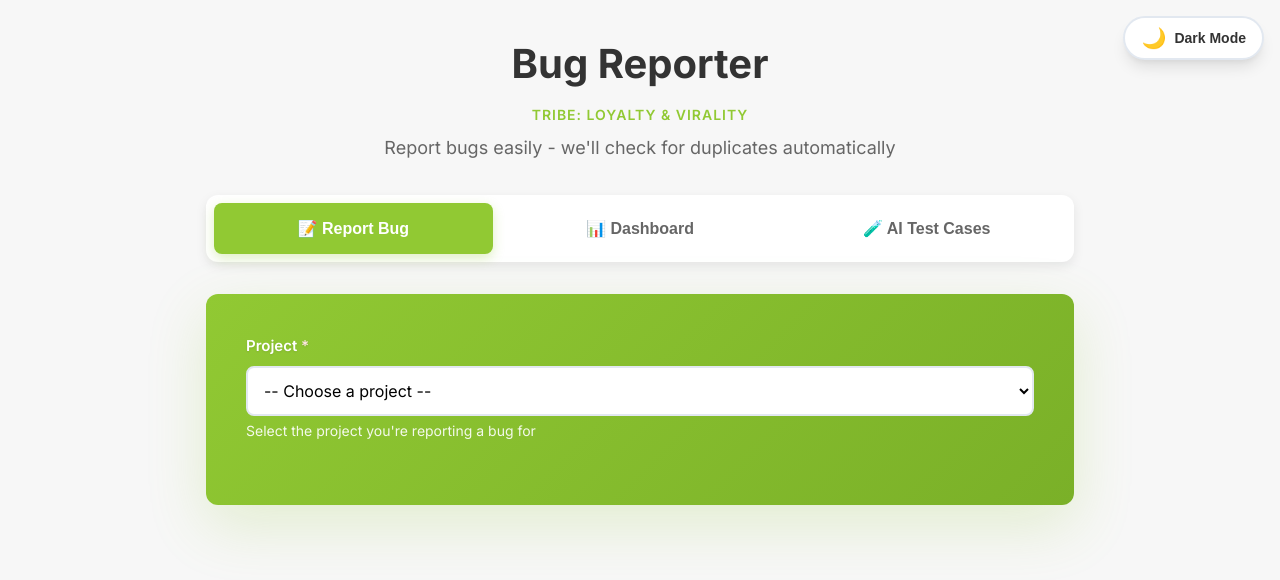
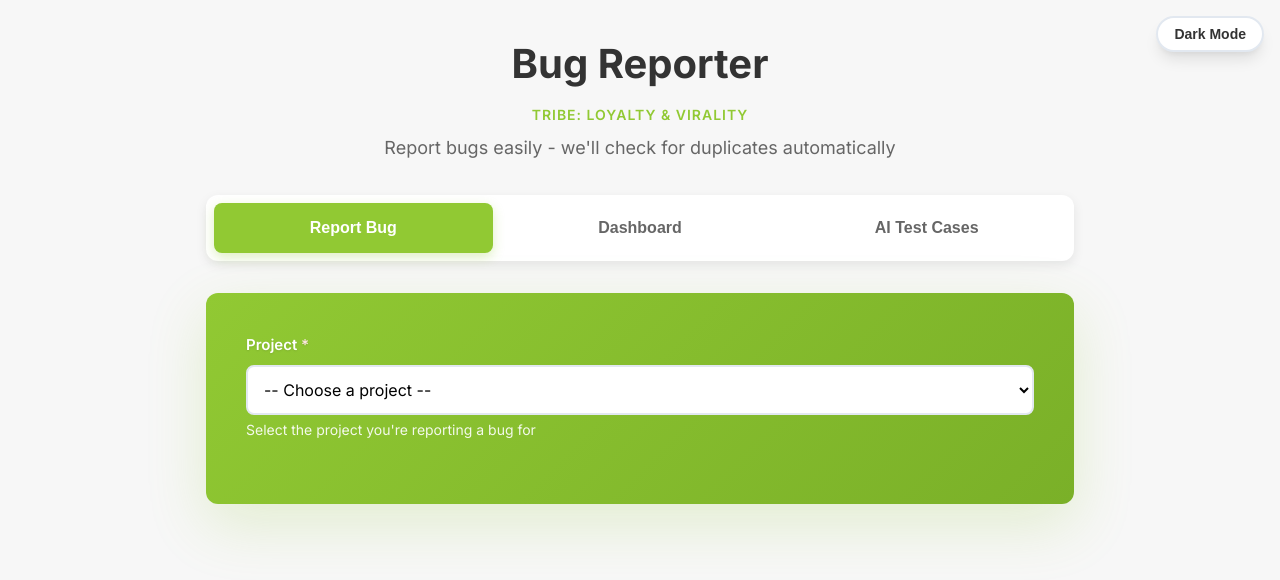
Before and after one commit to mde-hf/ai-bug-reporter, a Flask app: page / in a window 1280 px wide. Shown: the top 580 px of the page. Run offline with Flask 3, Linux system fonts and the light colour scheme; parts of the project's set-up code (start-up, migrations or seed data) failed here and were passed over.

Commit message:
ui: remove all icons/emojis for professional appearance
Removed all decorative icons and emojis from the UI to create
a cleaner, more professional look suitable for enterprise use.

Changes:
- HTML: Removed emojis from tabs, buttons, headings, and WIP screens
  * Tab buttons: Report Bug, Dashboard, AI Test Cases (no emojis)
  * Theme toggle: Text only (Dark Mode / Light Mode)
  * Bug creation button: "Create Bug Report" (was ✅)
  * Duplicate warnings: "Possible Duplicates" (was ⚠️)
  * WIP screens: Removed 🚧 icon

- JavaScript: Cleaned up dynamic content generation
  * Removed emojis from duplicate severity levels (🚨, ⚠️, ℹ️)
  * Dashboard stats: Text-only headers (was 📊, 🔴, 🟡, ✅, ⏱️)
  * Platform distribution: "Platform Distribution" (was 📱)
  * Trend charts: "Bug Creation Trend" (was 📈)
  * Priority matrix: "Priority × Status Matrix" (was 🎯)
  * Test case generation: "AI-Powered" (was 🧪, ✨, 💡)
  * Copy button: "Copied!" (was ✅)
  * Source badges: JIRA/Google Drive text only (was 🏆, 💼)
  * Theme toggle icon: Shows mode text only
  * File icons: Minimal (📄 for files, ▶ for video)
  * Result messages: "Success!" / "Error" (was ✅, ❌)

All tests pass. UI now has clean, professional appearance.

Made-with: Cursor

```diff
--- a/static/js/app.js
+++ b/static/js/app.js
@@ -147,17 +147,17 @@ function displayDuplicates(duplicates, warningMessage) {
     const isCollapsible = count > 1;
 
     if (duplicates[0].similarity >= 80) {
-        heading.innerHTML = `🚨 Very Similar Bugs Found! (${count})${isCollapsible ? ' <span class="toggle-icon">▼</span>' : ''}`;
+        heading.innerHTML = `Very Similar Bugs Found! (${count})${isCollapsible ? ' <span class="toggle-icon">▼</span>' : ''}`;
         intro.innerHTML = 'These bugs are very similar to yours. <strong>Please review them carefully before creating a new ticket:</strong>';
         duplicatesSection.style.backgroundColor = '#fee2e2';
         duplicatesSection.style.borderColor = '#ef4444';
     } else if (duplicates[0].similarity >= 60) {
-        heading.innerHTML = `⚠️ Similar Bugs Found (${count})${isCollapsible ? ' <span class="toggle-icon">▼</span>' : ''}`;
+        heading.innerHTML = `Similar Bugs Found (${count})${isCollapsible ? ' <span class="toggle-icon">▼</span>' : ''}`;
         intro.innerHTML = 'We found bugs that might be related to yours:';
         duplicatesSection.style.backgroundColor = '#fef3c7';
         duplicatesSection.style.borderColor = '#f59e0b';
     } else {
-        heading.innerHTML = `ℹ️ Possibly Related Bugs (${count})${isCollapsible ? ' <span class="toggle-icon">▼</span>' : ''}`;
+        heading.innerHTML = `Possibly Related Bugs (${count})${isCollapsible ? ' <span class="toggle-icon">▼</span>' : ''}`;
         intro.innerHTML = 'These bugs might be related (partial match):';
         duplicatesSection.style.backgroundColor = '#dbeafe';
         duplicatesSection.style.borderColor = '#3b82f6';
@@ -253,7 +253,7 @@ function toggleDuplicatesList() {
 function displayResult(success, message, jiraUrl = null) {
     resultSection.className = `result-section ${success ? 'success' : 'error'}`;
 
-    let content = `<h2>${success ? '✅ Success!' : '❌ Error'}</h2><p>${escapeHtml(message)}</p>`;
+    let content = `<h2>${success ? 'Success!' : 'Error'}</h2><p>${escapeHtml(message)}</p>`;
 
     if (success && jiraUrl) {
         content += `<a href="${jiraUrl}" target="_blank" class="jira-link">View in JIRA →</a>`;
@@ -417,12 +417,12 @@ function displayFilePreview() {
             playIcon.style.left = '50%';
             playIcon.style.transform = 'translate(-50%, -50%)';
             playIcon.style.fontSize = '2rem';
-            playIcon.innerHTML = '▶️';
+            playIcon.innerHTML = '▶';
             previewItem.appendChild(playIcon);
         } else {
             const icon = document.createElement('div');
             icon.className = 'file-icon';
-            icon.innerHTML = '📎';
+            icon.innerHTML = '📄';
             previewItem.appendChild(icon);
         }
 
@@ -519,11 +519,11 @@ function updateThemeButton(theme) {
     const text = document.getElementById('themeText');
 
     if (theme === 'dark') {
-        icon.textContent = '☀️';
-        text.textContent = 'Light Mode';
+        icon.textContent = 'Light Mode';
+        text.textContent = '';
     } else {
-        icon.textContent = '🌙';
-        text.textContent = 'Dark Mode';
+        icon.textContent = 'Dark Mode';
+        text.textContent = '';
     }
 }
 
@@ -668,7 +668,7 @@ function displayDashboard(stats) {
         </div>
 
         <div class="breakdown-section">
-            <h3>🎯 Priority × Status Matrix</h3>
+            <h3>Priority × Status Matrix</h3>
             <div class="insights-grid">
                 <div class="insight-card" style="border-left-color: #dc2626;">
                     <div class="insight-value" style="color: #dc2626;">${urgentOpen + highOpen}</div>
@@ -755,7 +755,7 @@ function displayDashboard(stats) {
         </div>
 
         <div class="breakdown-section" style="margin-top: 2rem;">
-            <h3>📈 Bug Creation Trend (Last 10 Days)</h3>
+            <h3>Bug Creation Trend (Last 10 Days)</h3>
             <div class="chart-container">
                 <canvas id="creationTrendChart"></canvas>
             </div>
@@ -983,13 +983,12 @@ function displayTestCases(data) {
     const isGoogleDrive = data.source_type === 'google_drive';
     const sourceKey = isGoogleDrive ? `GDOC` : data.ticket_key;
     const sourceUrl = isGoogleDrive ? data.document_url : data.ticket_url;
-    const sourceIcon = isGoogleDrive ? '📄' : '🎫';
 
     // Display source information
     ticketInfoDiv.innerHTML = `
         <div class="ticket-card">
             <h4>
-                ${sourceIcon} <a href="${sourceUrl}" target="_blank" style="color: var(--hf-green);">${sourceKey}</a>: ${data.summary}
+                <a href="${sourceUrl}" target="_blank" style="color: var(--hf-green);">${sourceKey}</a>: ${data.summary}
             </h4>
             <div class="ticket-meta">
                 <span class="badge">${isGoogleDrive ? 'Google Docs' : data.issue_type}</span>
@@ -1034,7 +1033,7 @@ function copyTestCases() {
     navigator.clipboard.writeText(text).then(() => {
         const btn = document.querySelector('#testcaseTab .btn-secondary');
         const originalText = btn.innerHTML;
-        btn.innerHTML = '✅ Copied!';
+        btn.innerHTML = 'Copied!';
         btn.style.background = 'var(--hf-green)';
 
         setTimeout(() => {
--- a/templates/index.html
+++ b/templates/index.html
@@ -12,7 +12,6 @@
 </head>
 <body>
     <button class="theme-toggle" onclick="toggleTheme()">
-        <span class="icon" id="themeIcon">🌙</span>
         <span id="themeText">Dark Mode</span>
     </button>
 
@@ -24,20 +23,19 @@
         </header>
 
         <div class="tabs">
-            <button class="tab-button active" onclick="switchTab('report')">📝 Report Bug</button>
-            <button class="tab-button" onclick="switchTab('dashboard')">📊 Dashboard</button>
-            <button class="tab-button" onclick="switchTab('testcase')">🧪 AI Test Cases</button>
+            <button class="tab-button active" onclick="switchTab('report')">Report Bug</button>
+            <button class="tab-button" onclick="switchTab('dashboard')">Dashboard</button>
+            <button class="tab-button" onclick="switchTab('testcase')">AI Test Cases</button>
         </div>
 
         <div id="reportTab" class="tab-content active">
             <main>
             <div id="wipScreen" class="wip-screen" style="display: none;">
                 <div class="wip-content">
-                    <div class="wip-icon">🚧</div>
                     <h2>Work In Progress</h2>
                     <p>Bug reporting for <span id="wipSquadName"></span> is coming soon!</p>
                     <p class="wip-subtitle">Please check back later or contact your squad lead for assistance.</p>
-                    <button type="button" class="btn btn-secondary" onclick="resetSquadSelection()">← Back to Squad Selection</button>
+                    <button type="button" class="btn btn-secondary" onclick="resetSquadSelection()">Back to Squad Selection</button>
                 </div>
             </div>
 
@@ -63,7 +61,7 @@
                 </div>
 
                 <div id="duplicates" class="duplicates-section" style="display: none;">
-                    <h2>⚠️ Possible Duplicates Found</h2>
+                    <h2>Possible Duplicates Found</h2>
                     <p class="duplicates-intro">We found similar bugs that might be related:</p>
                     <div id="duplicatesList"></div>
                     <div class="duplicates-actions">
@@ -129,7 +127,7 @@
 
                 <div class="button-group">
                     <button type="submit" class="btn btn-primary">
-                        <span class="btn-text">✅ Create Bug Report</span>
+                        <span class="btn-text">Create Bug Report</span>
                         <span class="btn-loader"></span>
                     </button>
                 </div>
@@ -158,7 +156,6 @@
 
                 <div id="dashboardWipScreen" class="wip-screen" style="display: none;">
                     <div class="wip-content">
-                        <div class="wip-icon">🚧</div>
                         <h2>Work In Progress</h2>
                         <p>Dashboard for <span id="dashboardWipProjectName"></span> is coming soon!</p>
                         <p class="wip-subtitle">Please check back later or select Loyalty 2.0 Bug Reporting to view active dashboard.</p>
@@ -177,7 +174,7 @@
 
         <div id="testcaseTab" class="tab-content">
             <main>
-                <h2 style="color: white; margin-bottom: 1.5rem;">🧪 AI-Powered Test Case Generator</h2>
+                <h2 style="color: white; margin-bottom: 1.5rem;">AI-Powered Test Case Generator</h2>
                 <p style="color: rgba(255,255,255,0.9); margin-bottom: 2rem;">Generate comprehensive test cases using Claude AI from JIRA tickets or Google Drive documents</p>
 
                 <div class="form-group">
@@ -189,24 +186,24 @@
                         • JIRA ticket key (e.g., <code>REW-123</code>)<br>
                         • JIRA ticket URL (e.g., <code>https://hellofresh.atlassian.net/browse/REW-123</code>)<br>
                         • Google Docs link (e.g., <code>https://docs.google.com/document/d/...</code>)<br>
-                        <em style="display: block; margin-top: 0.5rem;">💡 Powered by Claude AI via AWS Bedrock for intelligent test scenario generation</em>
+                        <em style="display: block; margin-top: 0.5rem;">Powered by Claude AI via AWS Bedrock for intelligent test scenario generation</em>
                     </div>
                 </div>
 
                 <div class="button-group">
                     <button type="button" class="btn btn-primary" onclick="generateTestCases()">
-                        <span class="btn-text">✨ Generate AI Test Cases</span>
+                        <span class="btn-text">Generate AI Test Cases</span>
                         <span class="btn-loader"></span>
                     </button>
                 </div>
 
                 <div id="testCaseResult" style="display: none; margin-top: 2rem;">
                     <div class="result-section">
-                        <h3 style="color: white;">📋 AI-Generated Test Cases</h3>
+                        <h3 style="color: white;">AI-Generated Test Cases</h3>
                         <div id="ticketInfo" class="ticket-info"></div>
                         <div id="testCasesContent" class="test-cases-content"></div>
                         <button type="button" class="btn btn-secondary" onclick="copyTestCases()" style="margin-top: 1rem;">
-                            📋 Copy to Clipboard
+                            Copy to Clipboard
                         </button>
                     </div>
                 </div>
```
